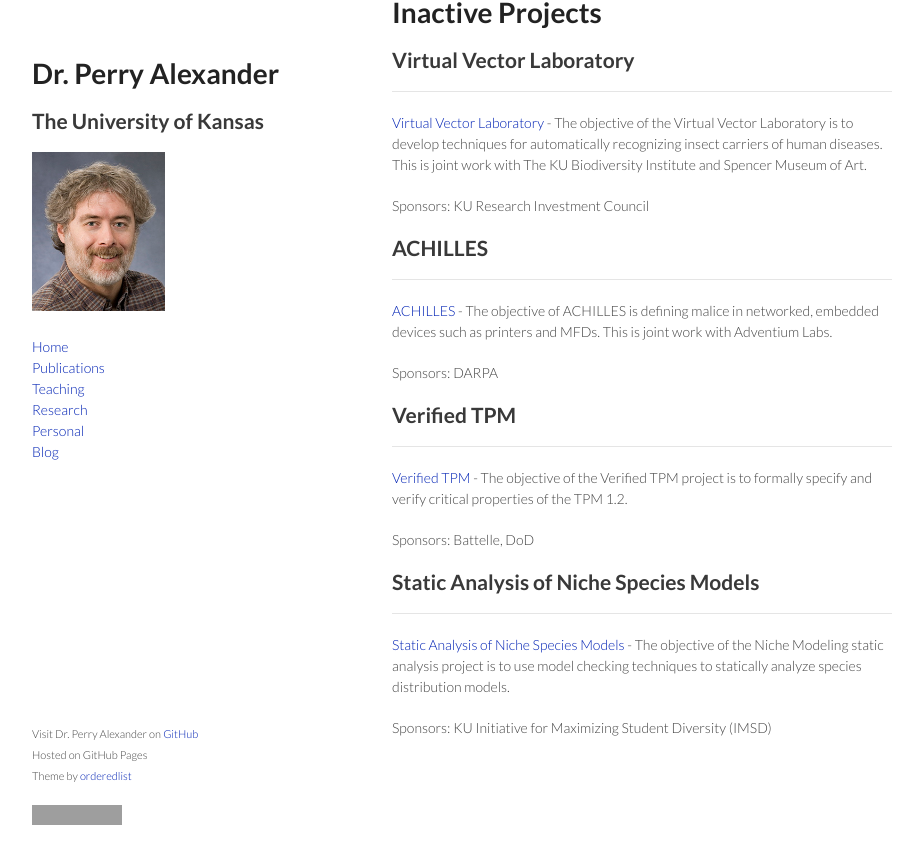
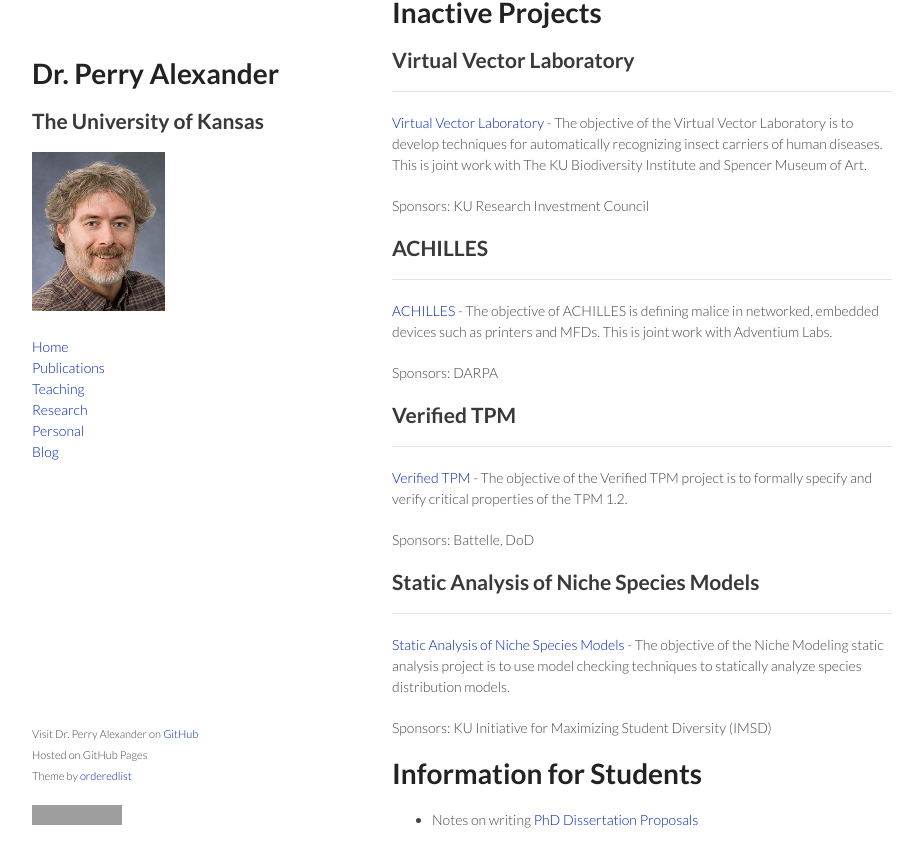
Before and after one commit to palexand/palexand.github.io, a Jekyll site: the page built from research.md, in a window 1280 px wide and 900 px high, scrolled down 718 px. Shown: the top 867 px of the window, without its empty margins (178-1101 px from the left). Built offline with Jekyll 4.4.1, drawn with Linux system fonts in a browser that asks for light colours; grey boxes are pictures that could not be loaded.

Commit message:
updating research page to include student information

```diff
--- a/research.md
+++ b/research.md
@@ -30,3 +30,7 @@ Sponsors: {{ project.sponsor }}
 Sponsors: {{ project.sponsor }}
 
 {% endfor %}
+
+# Information for Students
+
+* Notes on writing [PhD Dissertation Proposals](phd-proposal)
```
